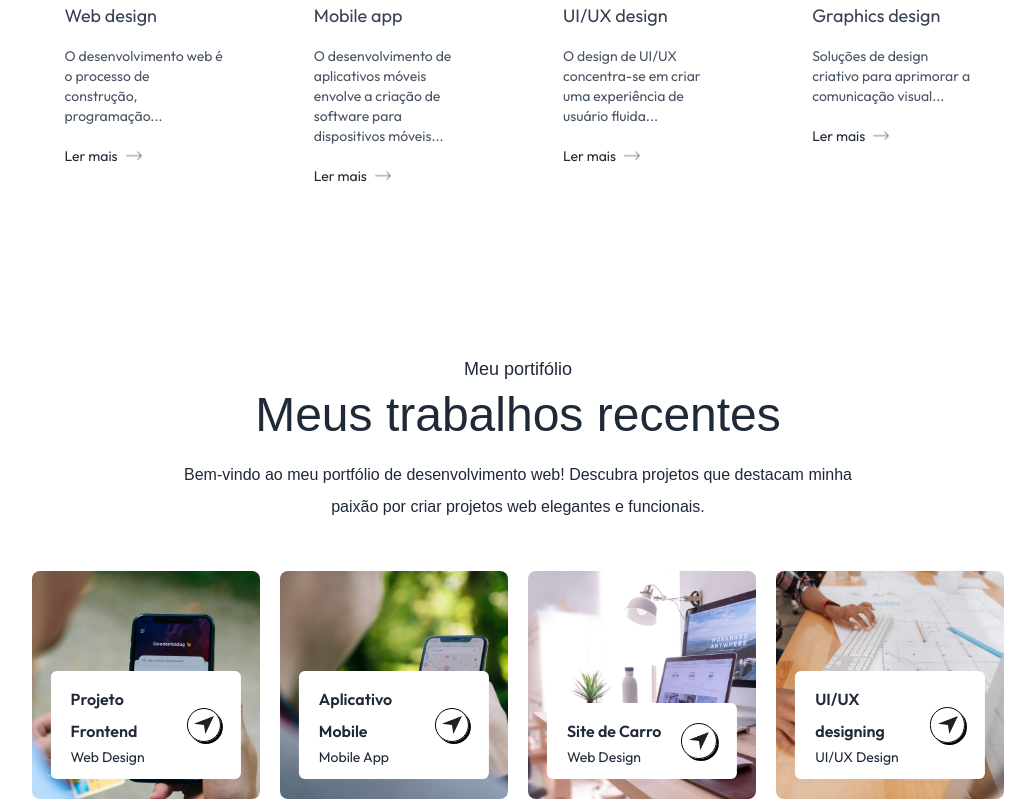
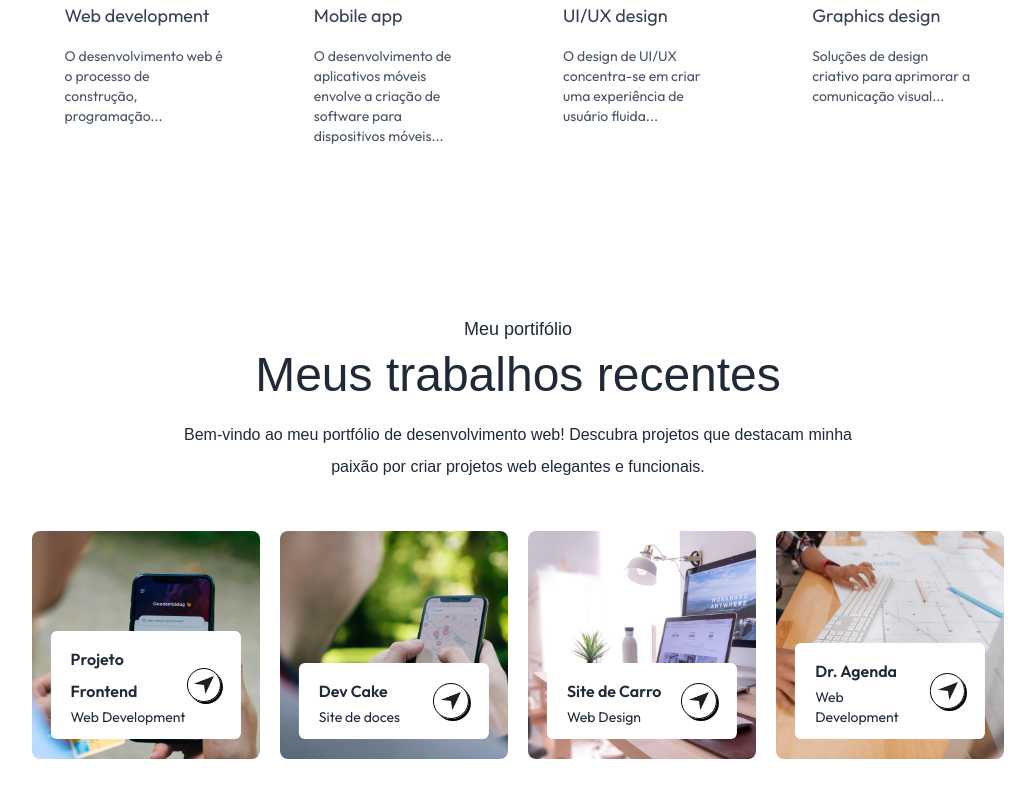
Before and after one commit to EuDavidev/portifolio_eudavidev, a Next.js app: page / in a window 1280 px wide. Shown: the part 2000-2801 px from the top of the page, without its empty margins (122-1157 px from the left). Built offline with nearby package versions, Linux system fonts and the light colour scheme; a web font is replaced by a local one.

Commit message:
Atualização dos componentes Services e Work: remoção de link no Services, adição de links nos projetos do Work e correção de descrições.

```diff
--- a/app/components/Services.jsx
+++ b/app/components/Services.jsx
@@ -44,9 +44,6 @@ const Services = () => {
                     <p className='text-sm text-gray-600 leading-5 '>
                         {description}
                     </p>
-                    <a href={link} className='flex items-center gap-2 text-sm mt-5'>
-                        Ler mais <Image src={assets.right_arrow} alt='Arrow right' className='w-4'/>
-                    </a>
                 </motion.div>
             ))}
        </motion.div>
--- a/app/components/Work.jsx
+++ b/app/components/Work.jsx
@@ -35,14 +35,23 @@ export const Work = ({isDarkMode}) => {
             initial={{opacity: 0}}
             whileInView={{opacity: 1}}
             transition={{delay: 0.9, duration:0.6}}
-            className='grid grid-cols-auto my-10 gap-5 font-outfit dark:text-black'>
+            className='grid grid-cols-auto my-10 gap-5 font-outfit dark:text-black'
+            >
                 {workData.map((project, index) => (
                     <motion.div
                         whileHover={{scale: 1.05}}
                         transition={{duration:0.3}}
                         key={index}
                         className='aspect-square bg-no-repeat bg-cover bg-center rounded-lg relative cursor-pointer group'
-                        style={{ backgroundImage: `url(${project.bgImage})` }}>
+                        style={{ backgroundImage: `url(${project.bgImage})` }}
+                    >
+                        <a
+                            href={project.link}
+                            target="_blank"
+                            rel="noopener noreferrer"
+                            className="block w-full h-full"
+                            style={{ textDecoration: 'none' }}
+                        >
                             <div className='bg-white w-10/12 rounded-md absolute bottom-5 left-1/2 -translate-x-1/2 py-3 px-5 flex items-center justify-between duration-500 group-hover:bottom-7'>
                                 <div>
                                     <h2 className='font-semibold'>{project.title}</h2>
@@ -52,6 +61,7 @@ export const Work = ({isDarkMode}) => {
                                     <Image src={assets.send_icon} alt='send icon' className='w-5' />
                                 </div>
                             </div>
+                        </a>
                     </motion.div>
                 ))}
             </motion.div>
@@ -60,7 +70,7 @@ export const Work = ({isDarkMode}) => {
                 initial={{opacity: 0}}
                 whileInView={{opacity: 1}}
                 transition={{delay: 1.1, duration:0.5}}
-                href="" className='w-max flex items-center justify-center gap-2 text-gray-700 border border-gray-700 rounded-full py-3 px-10 mx-auto my-20 hover:bg-[var(--color-lightHover)] duration-500 '>
+                href="https://github.com/EuDavidev" className='w-max flex items-center justify-center gap-2 text-gray-700 border border-gray-700 rounded-full py-3 px-10 mx-auto my-20 hover:bg-[var(--color-lightHover)] duration-500 '>
                     Ver mais
                     <Image src={isDarkMode ? assets.right_arrow_bold_dark : assets.right_arrow_bold} alt='Right arrow' className='w-4' />
                 </motion.a>
--- a/assets/assets.js
+++ b/assets/assets.js
@@ -79,28 +79,32 @@ export const assets = {
 export const workData = [
     {
         title: 'Projeto Frontend',
-        description: 'Web Design',
+        description: 'Web Development',
         bgImage: '/work-1.png',
+        link: 'https://restaurante-pi-seven.vercel.app/'
     },
     {
-        title: 'Aplicativo Mobile',
-        description: 'Mobile App',
+        title: 'Dev Cake',
+        description: 'Site de doces',
         bgImage: '/work-2.png',
+        link: 'https://devcake.vercel.app/'
     },
     {
         title: 'Site de Carro',
         description: 'Web Design',
         bgImage: '/work-3.png',
+        link: 'https://eudavidev.github.io/Site-base-NissanGTR/'
     },
     {
-        title: 'UI/UX designing',
-        description: 'UI/UX Design',
+        title: 'Dr. Agenda',
+        description: 'Web Development',
         bgImage: '/work-4.png',
+        link: 'https://github.com/EuDavidev/doutor-agenda'
     },
 ]
 
 export const serviceData = [
-    { icon: assets.web_icon, title: 'Web design', description: 'O desenvolvimento web é o processo de construção, programação...', link: '' },
+    { icon: assets.web_icon, title: 'Web development', description: 'O desenvolvimento web é o processo de construção, programação...', link: '' },
     { icon: assets.mobile_icon, title: 'Mobile app', description: 'O desenvolvimento de aplicativos móveis envolve a criação de software para dispositivos móveis...', link: '' },
     { icon: assets.ui_icon, title: 'UI/UX design', description: 'O design de UI/UX concentra-se em criar uma experiência de usuário fluida...', link: '' },
     { icon: assets.graphics_icon, title: 'Graphics design', description: 'Soluções de design criativo para aprimorar a comunicação visual...', link: '' },
```
Lines whose indentation alone changed are shown as unchanged.
